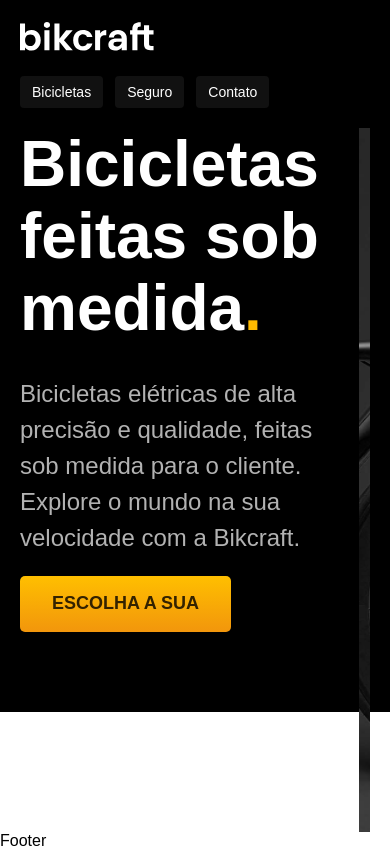
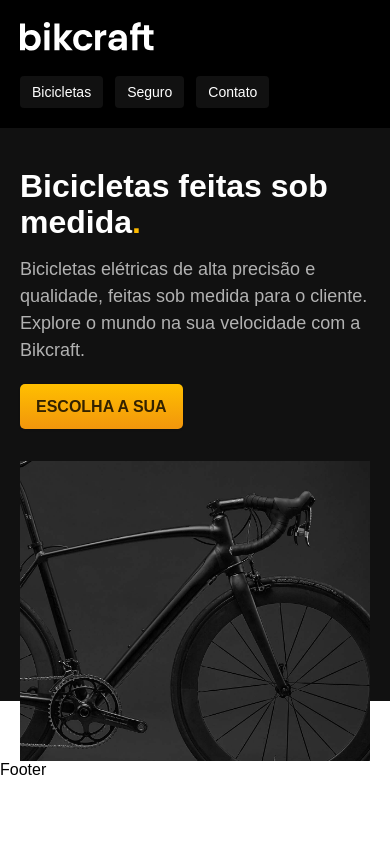
Before and after one commit to i4n-v/Bikcraft, a React (Vite) app: page / in a window 390 px wide. Built offline with nearby package versions, Linux system fonts and the light colour scheme.

Commit message:
Adding responsiveness to introduction

```diff
--- a/src/components/Buttons/LinkButton/index.tsx
+++ b/src/components/Buttons/LinkButton/index.tsx
@@ -18,6 +18,11 @@ const Link = styled(NavLink)`
   &:hover {
     background: linear-gradient(#FFB60D, #E59317);
   }
+
+  @media (max-width: 600px) {
+    padding: 12px 16px;
+    font-size: 16px;
+  }
 `;
 
 const LinkButton = ({ to, children }: NavLinkProps) => {
--- a/src/pages/Home/index.tsx
+++ b/src/pages/Home/index.tsx
@@ -7,7 +7,14 @@ import IntroductionImage from "../../assets/img/photos/introduction.jpg";
 const Introduction = styled.main`
   background-color: #000000;
   color: #FFFFFF;
-  box-shadow: inset 0 -120px;
+  box-shadow: inset 0 -120px #FFFFFF;
+
+  @media (max-width: 800px) {
+    background: #111111;
+    padding-top: 40px;
+    box-shadow: inset 0 -60px #FFFFFF;
+
+  }
 `;
 
 const Container = styled.div`
@@ -17,17 +24,35 @@ const Container = styled.div`
   max-width: 1200px;
   padding: 0px 20px;
   margin: 0px auto;
+
+  @media (max-width: 800px) {
+    grid-template-columns: 1fr;
+    gap: 32px;
+  }
 `;
 
 const Content = styled.div`
   align-self: end;
   padding-bottom: 200px;
+
+  @media (max-width: 800px) {
+    padding-bottom: 0px;
+  }
 `;
 
 const Title = styled.h1`
   margin-bottom: 32px;
   font-size: 64px;
   line-height: 1.125;
+
+  @media (max-width: 1200px) {
+    font-size: 48px;
+  }
+
+  @media (max-width: 800px) {
+    font-size: 32px;
+    margin-bottom: 16px;
+  }
 `;
 
 const Description = styled.p`
@@ -35,6 +60,10 @@ const Description = styled.p`
   font-size: 24px;
   line-height: 1.5;
   color: #B2B2B2;
+
+  @media (max-width: 1200px) {
+    font-size: 18px;
+  }
 `;
 
 const Dot = styled.span`
@@ -44,6 +73,11 @@ const Dot = styled.span`
 const Image = styled.img`
   height: 100%;
   object-fit: cover;
+
+  @media (max-width: 800px) {
+    height: 300px;
+    width: 100%;
+  }
 `;
 
 const Home = () => {
```
